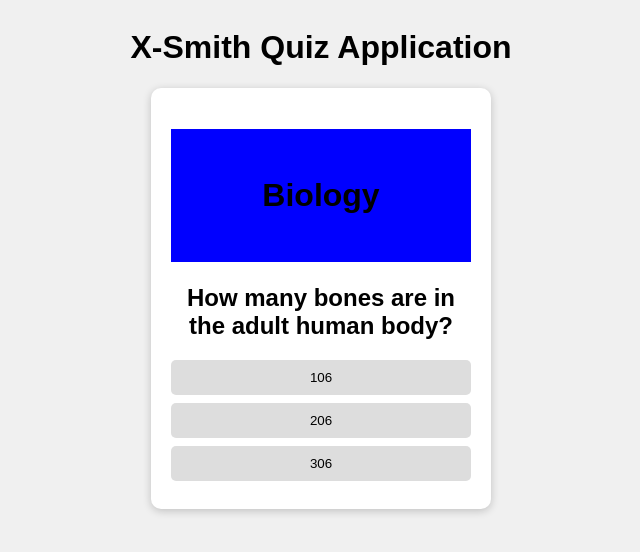
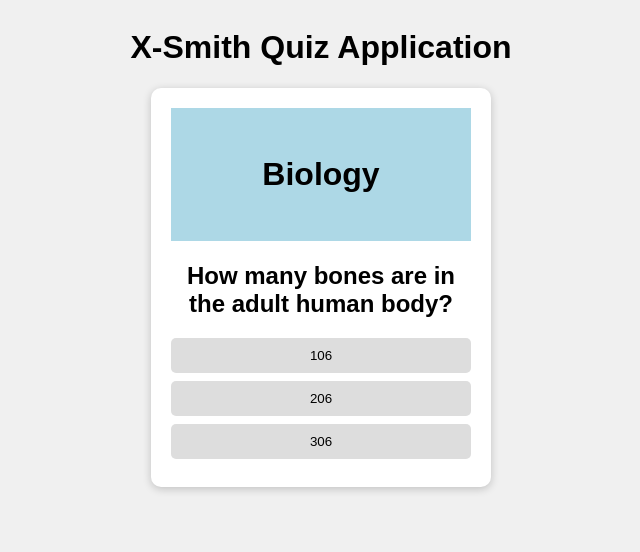
Before and after one commit to GFrosh/QuizApplication, a plain HTML site: page index.html in a window 1280 px wide. Shown: the whole page, without its empty margins (319-959 px from the left). Drawn offline with Linux system fonts and the light colour scheme.

Commit message:
Update style.css

```diff
--- a/style.css
+++ b/style.css
@@ -18,9 +18,9 @@ body {
 }
 
 .quiz-container h1 {
-    background: blue;
+    background: lightblue;
     padding: 1.5em;
-    top: 0 !important;
+    margin-top: 0 !important;
 }
 
 #answersTwo button {
```
